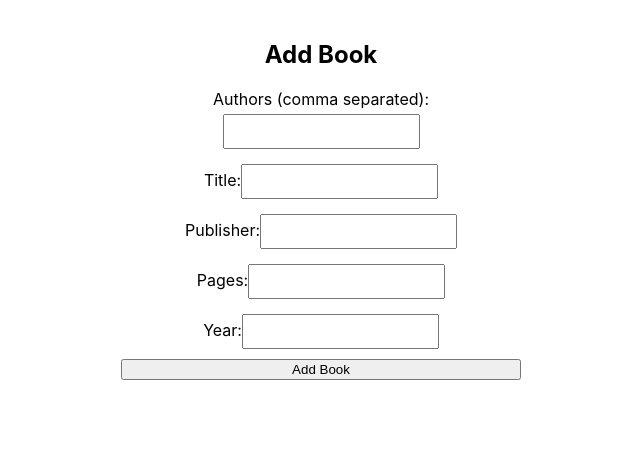
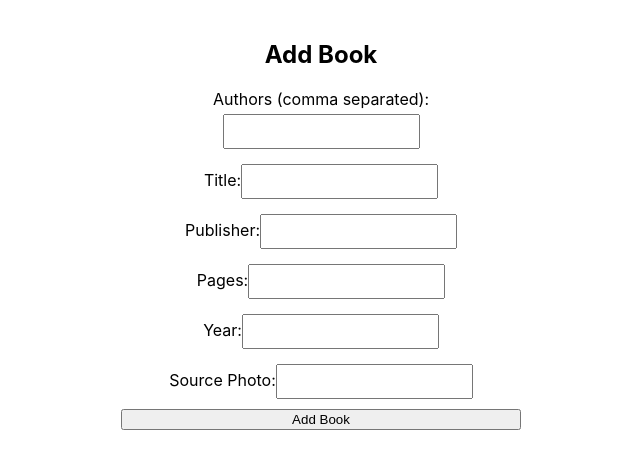
Before and after one commit to dima-re1vl/kursova-web, a React (Create React App) app: page /add in a window 1280 px wide. Shown: the top 468 px of the page, without its empty margins (319-959 px from the left). Built offline with nearby package versions, Linux system fonts and the light colour scheme; no server answers.

Commit message:
fixed bugs with source on photo

```diff
--- a/src/components/api/AddBook/AddBook.jsx
+++ b/src/components/pages/AddBook/AddBook.jsx
@@ -9,6 +9,7 @@ const AddBook = () => {
   const [publisher, setPublisher] = useState('');
   const [pages, setPages] = useState('');
   const [year, setYear] = useState('');
+  const [srcPhoto, setSrcPhoto] = useState('');
   const [formIncomplete, setFormIncomplete] = useState(false);
 
   const handleSubmit = async (e) => {
@@ -25,7 +26,8 @@ const AddBook = () => {
         title,
         publisher,
         pages: Number(pages),
-        year: Number(year)
+        year: Number(year),
+        srcPhoto
       };
 
       const docRef = await addDoc(collection(db, 'books'), bookData);
@@ -37,6 +39,7 @@ const AddBook = () => {
       setPublisher('');
       setPages('');
       setYear('');
+      setSrcPhoto('');
       setFormIncomplete(false);
     } catch (error) {
       console.error('Error adding document: ', error);
@@ -92,6 +95,14 @@ const AddBook = () => {
             className={formIncomplete && !year ? styles.incomplete : ''}
           />
         </label>
+        <label>
+          Source Photo:
+          <input
+            type="text"
+            value={srcPhoto}
+            onChange={(e) => setSrcPhoto(e.target.value)}
+          />
+        </label>
         {formIncomplete && <p className={styles.errorMessage}>Please fill out all fields.</p>}
         <button type="submit">Add Book</button>
       </form>
--- a/src/components/api/EditBook/EditBook.jsx
+++ b/src/components/pages/EditBook/EditBook.jsx
@@ -140,6 +140,15 @@ const EditBook = () => {
               required
             />
           </label>
+          <label>
+            Source Photo:
+            <input
+              type="text"
+              name="srcPhoto"
+              value={bookDetails.srcPhoto}
+              onChange={handleChange}
+            />
+          </label>
           <button type="submit">Save Changes</button>
         </form>
       )}
@@ -147,5 +156,4 @@ const EditBook = () => {
   );
 };
 
-
 export default EditBook;
```
Also changed, not shown: src/App.js (+4 -4 lines), src/components/pages/AddBook/AddBook.module.css (renamed from src/components/api/AddBook/AddBook.module.css), src/components/pages/DeleteBook/DeleteBook.jsx (renamed from src/components/api/DeleteBook/DeleteBook.jsx), src/components/pages/DeleteBook/DeleteBook.module.css (renamed from src/components/api/DeleteBook/DeleteBook.module.css), src/components/pages/EditBook/EditBook.module.css (renamed from src/components/api/EditBook/EditBook.module.css), src/components/pages/FindBook/FindBook.jsx (renamed from src/components/api/FindBook/FindBook.jsx), src/components/pages/FindBook/FindBook.module.css (renamed from src/components/api/FindBook/FindBook.module.css).
